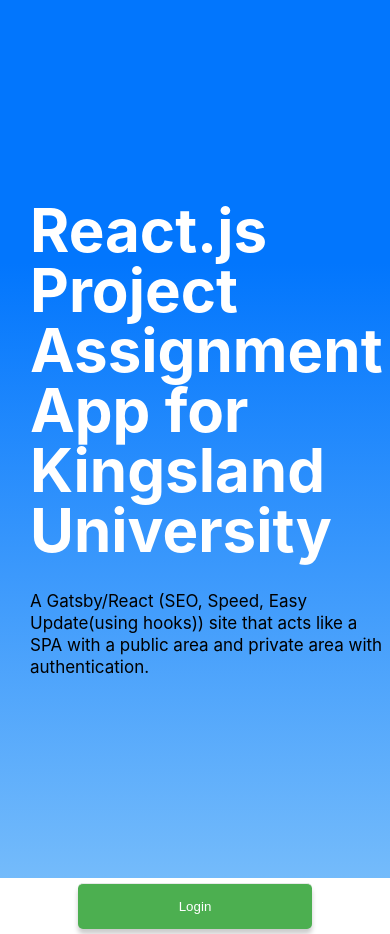
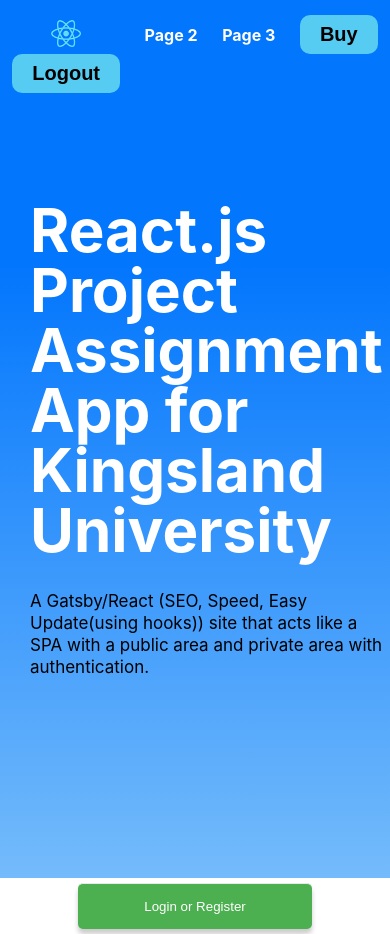
Before and after one commit to Bilboking/Gatsby-Auth0, a Gatsby site: page / in a window 390 px wide. Built offline with nearby package versions, Linux system fonts and the light colour scheme; Gatsby itself is replaced by a stand-in of ours; no server answers.

Commit message:
header logout btn

```diff
--- /dev/null
+++ b/src/components/Header.css
@@ -0,0 +1,59 @@
+.Header {
+    position: fixed;
+    width: 100%;
+    padding: 35px 0;
+    z-index: 100;
+    transition: 0.8s cubic-bezier(0.215, 0.610, 0.355, 1)
+}
+
+.HeaderScrolled {
+    background: rgba(0,0,0,0.8);
+    padding: 15px 0;
+    backdrop-filter: blur(20px);
+}
+
+.HeaderGroup {
+    max-width: 800px;
+    margin: 0 auto;
+    display: grid;
+    grid-template-columns: repeat(5, auto);
+    align-items: center;
+    justify-items: center;
+}
+
+.Header a {
+    color: white;
+    font-weight: 700;
+}
+
+.Header button {
+    padding: 8px 20px;
+    font-size: 20px;
+    background: #56ccf2;
+    border: none;
+    font-weight: 700;
+    border-radius: 10px;
+    outline: none;
+    cursor: pointer;
+    transition: 1s cubic-bezier(0.075, 0.82, 0.165, 1);
+}
+
+.Header button:hover {
+    background: white;
+    box-shadow: 0 10px 20px rgba(0,0,0, .1);
+    transform: translateY(-3px) rotateY(50deg);
+
+}
+
+@media (max-width: 640px) {
+    .Header {
+        padding: 15px 0;
+    }
+
+    .HeaderGroup {
+        grid-template-columns: repeat(4, auto);
+    }
+    .Header a:nth-child(4) {
+        display: none ;
+    }
+}
--- /dev/null
+++ b/src/components/header.js
@@ -0,0 +1,75 @@
+import * as React from "react"
+import PropTypes from "prop-types"
+import { Link } from "gatsby"
+import './Header.css'
+import logo from '../images/small-react-logo.png'
+
+
+//** a stateful class component applied to header */
+class Header extends React.Component {
+  constructor(props) {
+    super(props)
+
+    this.state = {
+      hasScrolled: false
+    }
+  }
+
+  componentDidMount() {
+    window.addEventListener('scroll',
+    this.handleScroll)
+  }
+
+  handleScroll = (event) => {
+    const scrollTop = window.pageYOffset
+
+    if (scrollTop > 50) {
+      this.setState({ hasScrolled: true})
+    }else {
+      this.setState({ hasScrolled: false })
+
+    }
+  }
+
+
+
+  render() {
+
+ const UserNav = () => {
+
+    // const { logout } = useAuth0()
+
+      return (
+        <ul>
+        <li><button onClick="/" >Logout</button></li>
+        </ul>
+      )
+    }
+    return (
+    //** ternary expression to activate scroll block for css*/
+      <div className={ this.state.hasScrolled ? 'Header HeaderScrolled' : 'Header'}>
+        <div className="HeaderGroup">
+          <Link to="/"><img src={logo} alt="" width="30" /></Link>
+          <Link to="/page-2">Page 2</Link>
+          <Link to="/page-3">Page 3</Link>
+          <Link to="/workshops">Stateful component on page scroll</Link>
+          <Link to="/buy"><button>Buy</button></Link>
+          <UserNav />
+        </div>
+      </div>
+
+
+    )
+  }
+}
+
+
+Header.propTypes = {
+  siteTitle: PropTypes.string,
+}
+
+Header.defaultProps = {
+  siteTitle: ``,
+}
+
+export default Header
--- a/src/components/layout.js
+++ b/src/components/layout.js
@@ -1,10 +1,13 @@
 //** Wrapper for every single page */
 import React from "react"
 import "./layout.css"
+import Header from "./header"
 
 function Layout({ children }) {
   return (
     <>
+
+  <Header />
       <main>{children}</main>
     </>
   )
--- a/src/pages/index.js
+++ b/src/pages/index.js
@@ -6,17 +6,26 @@
 import HeroSection from "../components/HeroSection"
 import { useAuth0 } from "@auth0/auth0-react"
 
+const CTA = () => {
+  const { isAuthenticated, loginWithRedirect } = useAuth0()
 
-
+  if (isAuthenticated) return null
+  return (
+  <div className="cta">
+    <button onClick={loginWithRedirect} className="button">Login or Register</button>
+  </div>
+  )
+}
 
 const  IndexPage = () => {
 
-const { loginWithRedirect } = useAuth0()
+
   return (
     <Layout>
       <SEO title="Home" />
       <HeroSection />
-      <button onClick={loginWithRedirect} className="button">Login</button>
+      <CTA />
+      {/* <button onClick={loginWithRedirect} className="button">Login</button> */}
     </Layout>
   )
 }
```
